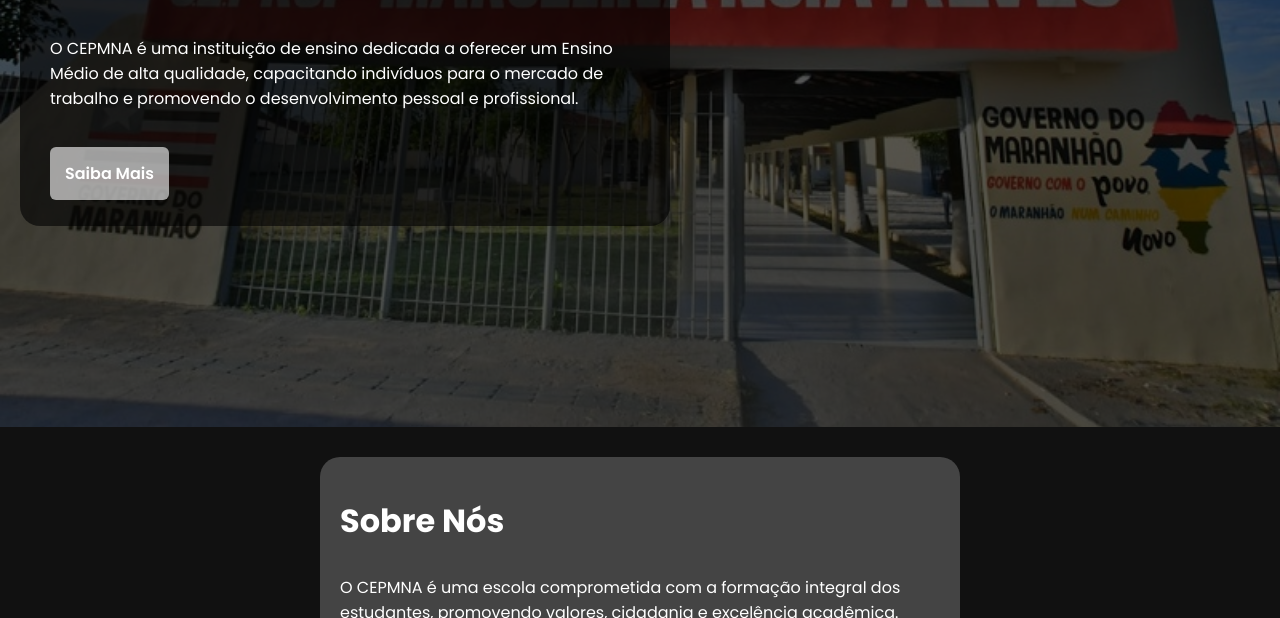
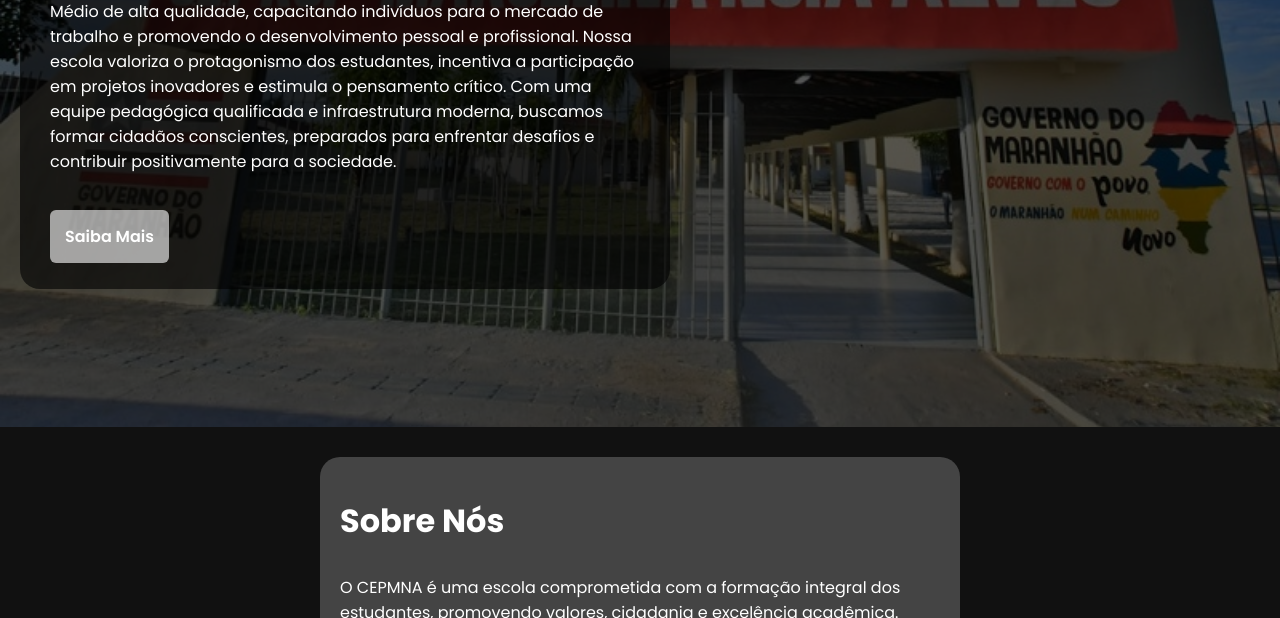
Before and after one commit to yPabloHenrique/site-cepmna, a plain HTML site: page index.html in a window 1280 px wide. Shown: the part 482-1100 px from the top of the page. Drawn offline with Linux system fonts and the light colour scheme.

Commit message:
Update index.html

```diff
--- a/index.html
+++ b/index.html
@@ -30,7 +30,7 @@
         <section class="banner">
             <section class="text-paragraph">
                 <h1>Centro de Ensino Professora Marcelina Nóia Alves</h1>
-                <p>O CEPMNA é uma instituição de ensino dedicada a oferecer um Ensino Médio de alta qualidade, capacitando indivíduos para o mercado de trabalho e promovendo o desenvolvimento pessoal e profissional.</p>
+                <p>O CEPMNA é uma instituição de ensino dedicada a oferecer um Ensino Médio de alta qualidade, capacitando indivíduos para o mercado de trabalho e promovendo o desenvolvimento pessoal e profissional. Nossa escola valoriza o protagonismo dos estudantes, incentiva a participação em projetos inovadores e estimula o pensamento crítico. Com uma equipe pedagógica qualificada e infraestrutura moderna, buscamos formar cidadãos conscientes, preparados para enfrentar desafios e contribuir positivamente para a sociedade.</p>
                 <a href="#sobre">Saiba Mais</a>
             </section>
         </section>
```
